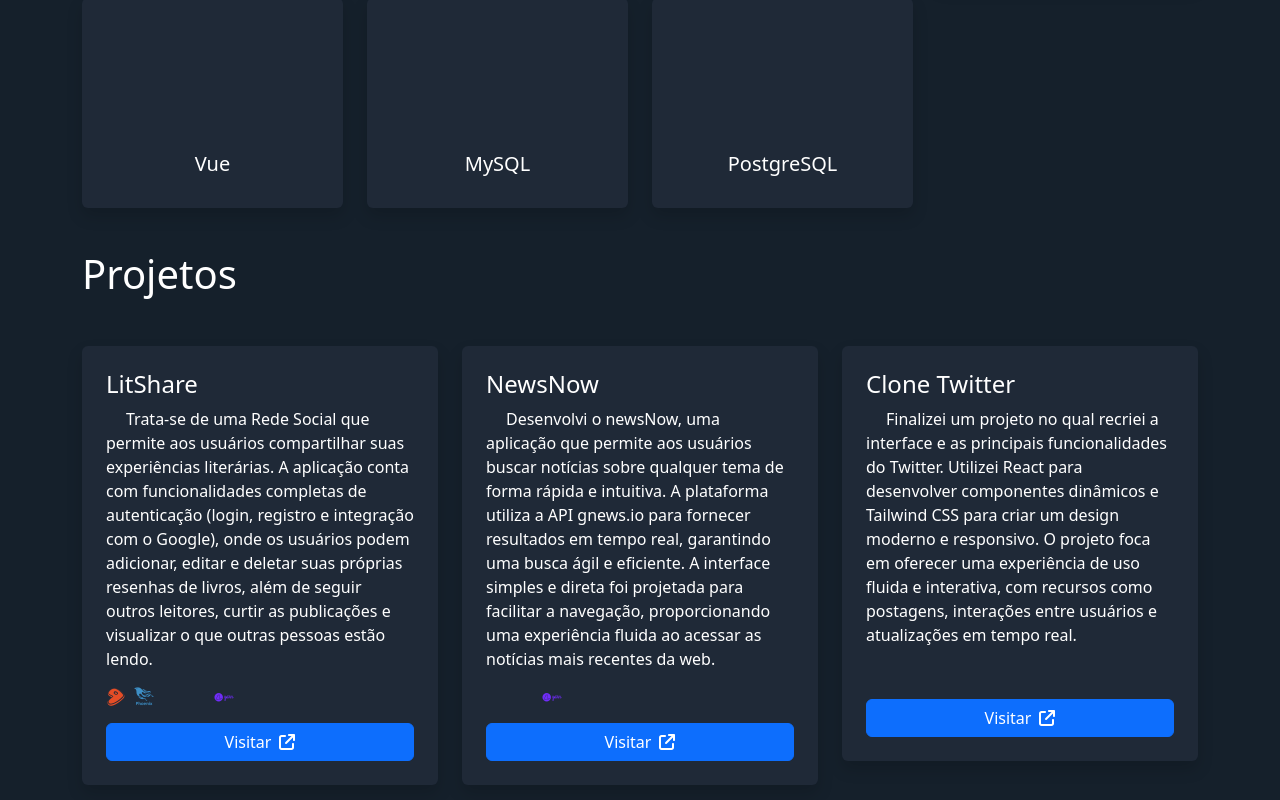
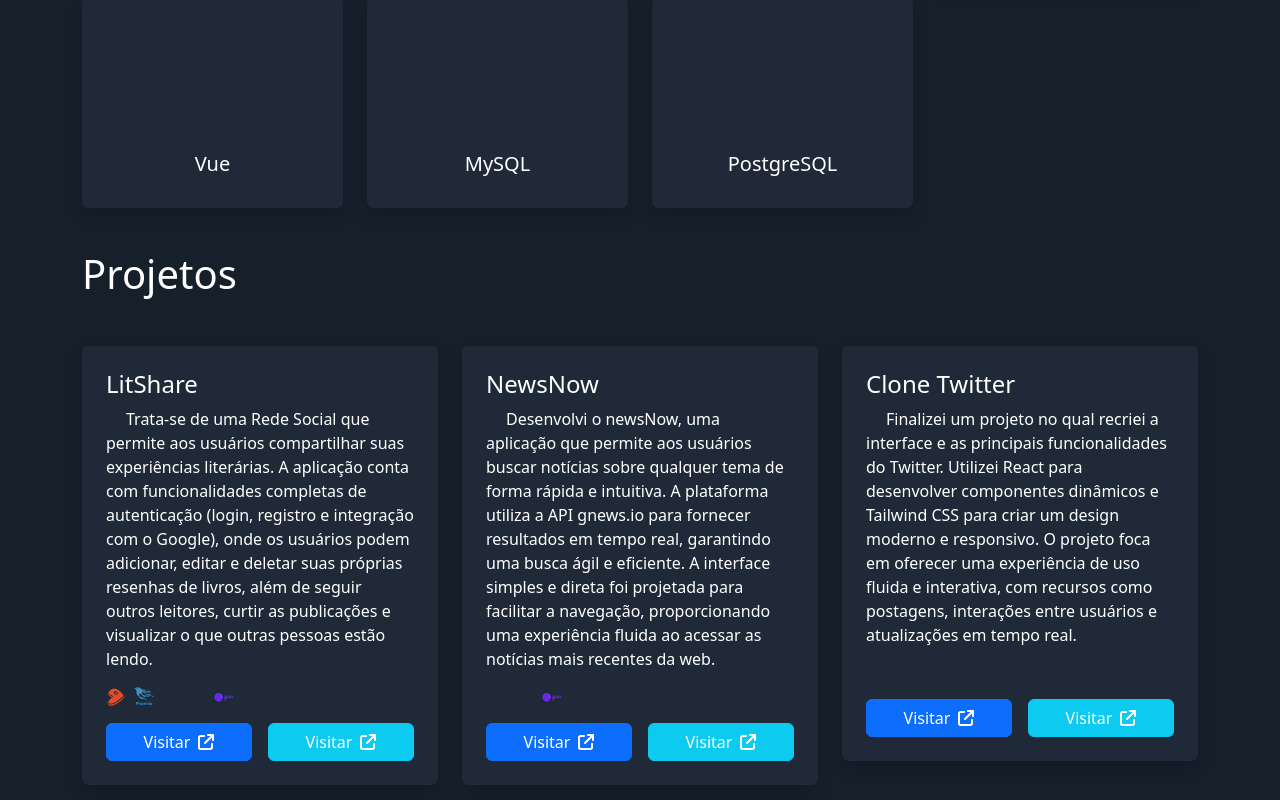
Before and after one commit to LucasBondeDeSouza/portfolio-lucas, a React (Vite) app in the folder portfolio/: page / in a window 1280 px wide. Shown: the part 1978-2778 px from the top of the page. Built offline with nearby package versions, Linux system fonts and the light colour scheme.

Commit message:
atualização

```diff
--- a/portfolio/src/components/Header/index.jsx
+++ b/portfolio/src/components/Header/index.jsx
@@ -13,11 +13,11 @@
 
     return (
         <>
-            <header className={`sticky-top ${lightMode ? 'bg-header-light' : 'bg-header-dark'} shadow-sm`}>
+            <header className={`sticky-top ${lightMode ? 'bg-info' : 'bg-header-dark'} shadow-sm`}>
                 <div className="container">
                     <nav className="navbar navbar-expand-md">
                         <div className="container-fluid">
-                            <h1 className={`navbar-brand m-0 ${lightMode ? 'text-dark' : 'text-white'}`}>PORTFÓLIO</h1>
+                            <h1 className='navbar-brand m-0 text-white'>PORTFÓLIO</h1>
 
                             <button
                                 className="navbar-toggler custom-toggler"
@@ -32,25 +32,25 @@
                             </button>
                             <div className="collapse navbar-collapse d-md-flex justify-content-end" id="navbarNav">
                                 <ul className="navbar-nav">
-                                    <li className={`nav-item m-0 ${lightMode ? 'text-dark' : 'text-white'} nav-link me-md-4`}>
+                                    <li className='nav-item m-0 text-white nav-link me-md-4'>
                                         {language === 'pt' ? 'Sobre' : 'About'}
                                     </li>
-                                    <li className={`nav-item m-0 ${lightMode ? 'text-dark' : 'text-white'} nav-link me-md-4`}>
+                                    <li className='nav-item m-0 text-white nav-link me-md-4'>
                                         {language === 'pt' ? 'Habilidades' : 'Skills'}
                                     </li>
-                                    <li className={`nav-item m-0 ${lightMode ? 'text-dark' : 'text-white'} nav-link me-md-4`}>
+                                    <li className='nav-item m-0 text-white nav-link me-md-4'>
                                         {language === 'pt' ? 'Projetos' : 'Projects'}
                                     </li>
                                     <li className="nav-item d-flex align-items-center me-md-4">
                                         {language === 'pt' ? <BR title="Português" style={{ width: '24px', height: 'auto' }} /> :
                                             <US title="English" style={{ width: '24px', height: 'auto' }} />}
                                         <select
-                                            className={`form-select-sm w-auto bg-transparent border-0 ${lightMode ? 'text-dark' : 'text-white'} ms-2`}
+                                            className='form-select-sm w-auto bg-transparent border-0 text-white ms-2'
                                             value={language}
                                             onChange={handleLanguageChange}
                                         >
-                                            <option value="pt" className="text-dark">{language === 'pt' ? 'Português' : 'Portuguese'}</option>
-                                            <option value="en" className="text-dark">{language === 'en' ? 'English' : 'Inglês'}</option>
+                                            <option value="pt" className="text-dark">PT-BR</option>
+                                            <option value="en" className="text-dark">EN-US</option>
                                         </select>
                                     </li>
                                     <li className="nav-item d-flex align-items-center">
--- a/portfolio/src/components/Projects/ProjectsData.jsx
+++ b/portfolio/src/components/Projects/ProjectsData.jsx
@@ -14,7 +14,7 @@
             { id: 5, name: "devicon-bootstrap-plain colored fs-5" },
             { id: 6, name: "devicon-postgresql-plain colored fs-5" },
         ],
-        link: "https://litshare.vercel.app/"
+        linkProject: "https://litshare.vercel.app/"
     },
     {
         id: 2,
@@ -28,7 +28,7 @@
             { id: 2, name: "devicon-nodejs-plain-wordmark colored fs-5" },
             { id: 3, name: "devicon-bootstrap-plain colored fs-5" },
         ],
-        link: "https://newsnow-snowy.vercel.app/"
+        linkProject: "https://newsnow-snowy.vercel.app/"
     },
     {
         id: 3,
@@ -41,7 +41,7 @@
             { id: 1, name: "devicon-react-original colored fs-5" },
             { id: 2, name: "devicon-tailwindcss-original colored fs-5" },
         ],
-        link: "https://clone-twitter-three-blond.vercel.app/"
+        linkProject: "https://clone-twitter-three-blond.vercel.app/"
     },
     {
         id: 4,
@@ -55,7 +55,7 @@
             { id: 2, name: "devicon-css3-plain colored fs-5" },
             { id: 3, name: "devicon-javascript-plain colored fs-5" },
         ],
-        link: "https://lucasbondedesouza.github.io/projeto_relogio/html/relogio.html"
+        linkProject: "https://lucasbondedesouza.github.io/projeto_relogio/html/relogio.html"
     },
     {
         id: 5,
@@ -70,7 +70,7 @@
             { id: 3, name: "devicon-tailwindcss-original colored fs-5" },
             { id: 4, name: "devicon-javascript-plain colored fs-5" },
         ],
-        link: "https://cardapio-online-lac.vercel.app/"
+        linkProject: "https://cardapio-online-lac.vercel.app/"
     },
 ]
 
--- a/portfolio/src/components/Projects/index.jsx
+++ b/portfolio/src/components/Projects/index.jsx
@@ -22,10 +22,16 @@
                                     ))}
                                 </div>
 
-                                <a href={project.link} className="btn btn-primary w-100 mt-2" target="_blank">
-                                    {language === 'pt' ? 'Visitar' : 'Visit'}
-                                    <FontAwesomeIcon icon={faArrowUpRightFromSquare} className="ms-2" />
-                                </a>
+                                <div className="d-flex gap-3">
+                                    <a href={project.linkProject} className="btn btn-primary w-50 mt-2" target="_blank">
+                                        {language === 'pt' ? 'Visitar' : 'Visit'}
+                                        <FontAwesomeIcon icon={faArrowUpRightFromSquare} className="ms-2" />
+                                    </a>
+                                    <a href={project.link} className="btn btn-info text-white w-50 mt-2" target="_blank">
+                                        {language === 'pt' ? 'Visitar' : 'Visit'}
+                                        <FontAwesomeIcon icon={faArrowUpRightFromSquare} className="ms-2" />
+                                    </a>
+                                </div>
                             </div>
                         </div>
                     </div>
--- a/portfolio/src/index.css
+++ b/portfolio/src/index.css
@@ -11,7 +11,7 @@
 }
 
 .bg-header-light {
-  background: linear-gradient(270deg, #dfe9f3, #ffffff, #dfe9f3);
+  background: linear-gradient(to right, #0D6EFD,  #56c7e1, #2ea6bf);
   background-size: 600% 600%;
   animation: GradientAnimation 15s ease infinite;
 }
```
